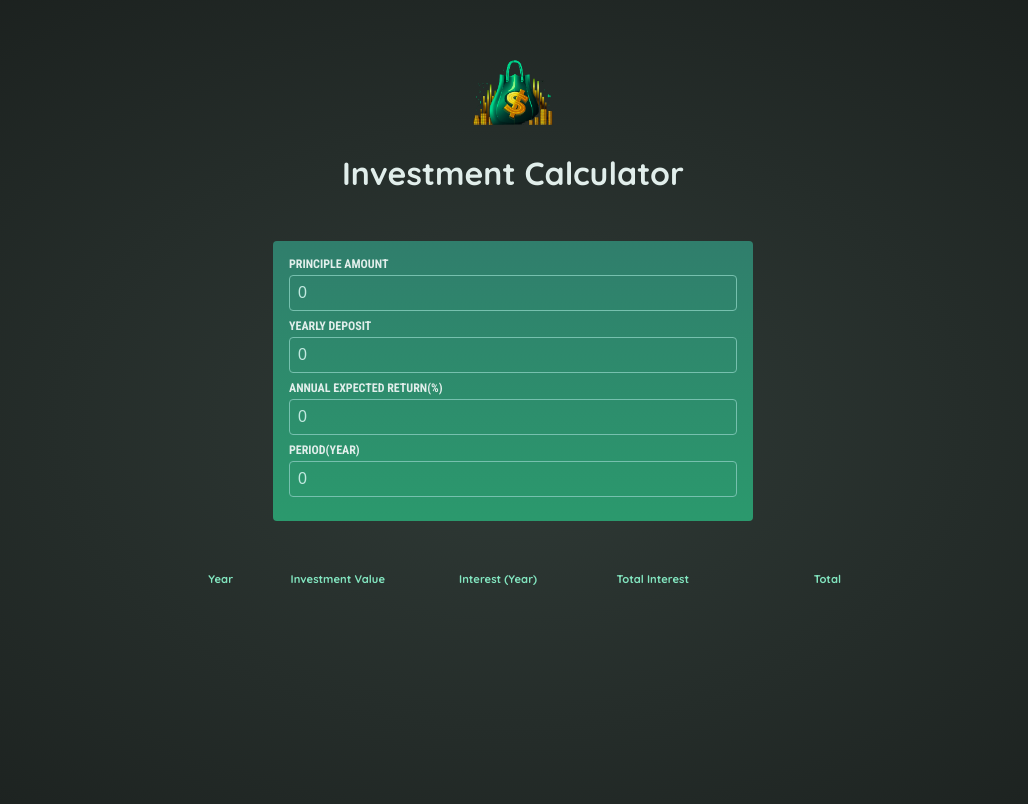
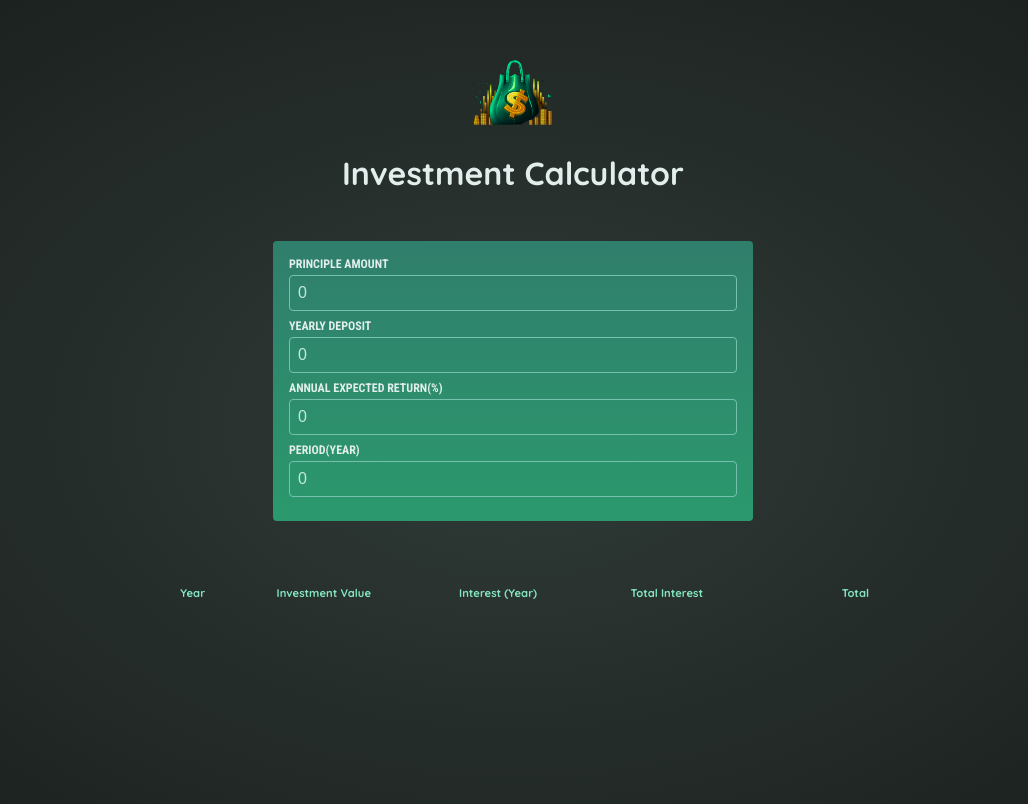
Before and after one commit to peemtanapat/basic-investment-calculator, a React (Vite) app: page / in a window 1280 px wide. Shown: the top 804 px of the page, without its empty margins (127-1155 px from the left). Built offline with nearby package versions, Linux system fonts and the light colour scheme.

Commit message:
Use table instead div

```diff
--- a/src/components/ResultTable.jsx
+++ b/src/components/ResultTable.jsx
@@ -14,8 +14,7 @@ export default function ResultTable({
   });
 
   return (
-    <div id="result">
-      <table>
+    <table id="result">
       <thead>
         <tr>
           <th style={{ width: "50px" }}>Year</th>
@@ -39,6 +38,5 @@ export default function ResultTable({
         })}
       </tbody>
     </table>
-    </div>
   );
 }
```
Lines whose indentation alone changed are shown as unchanged.
